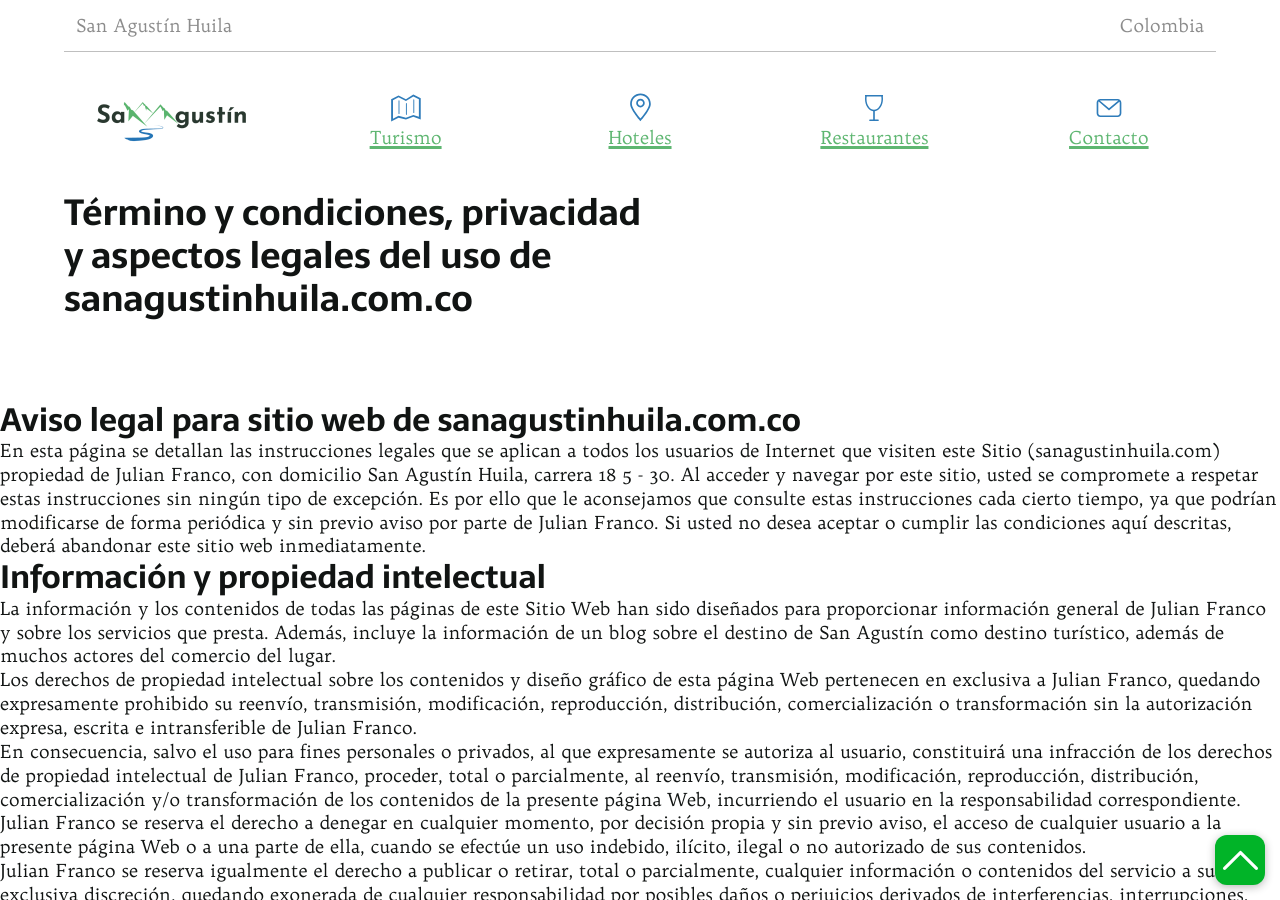
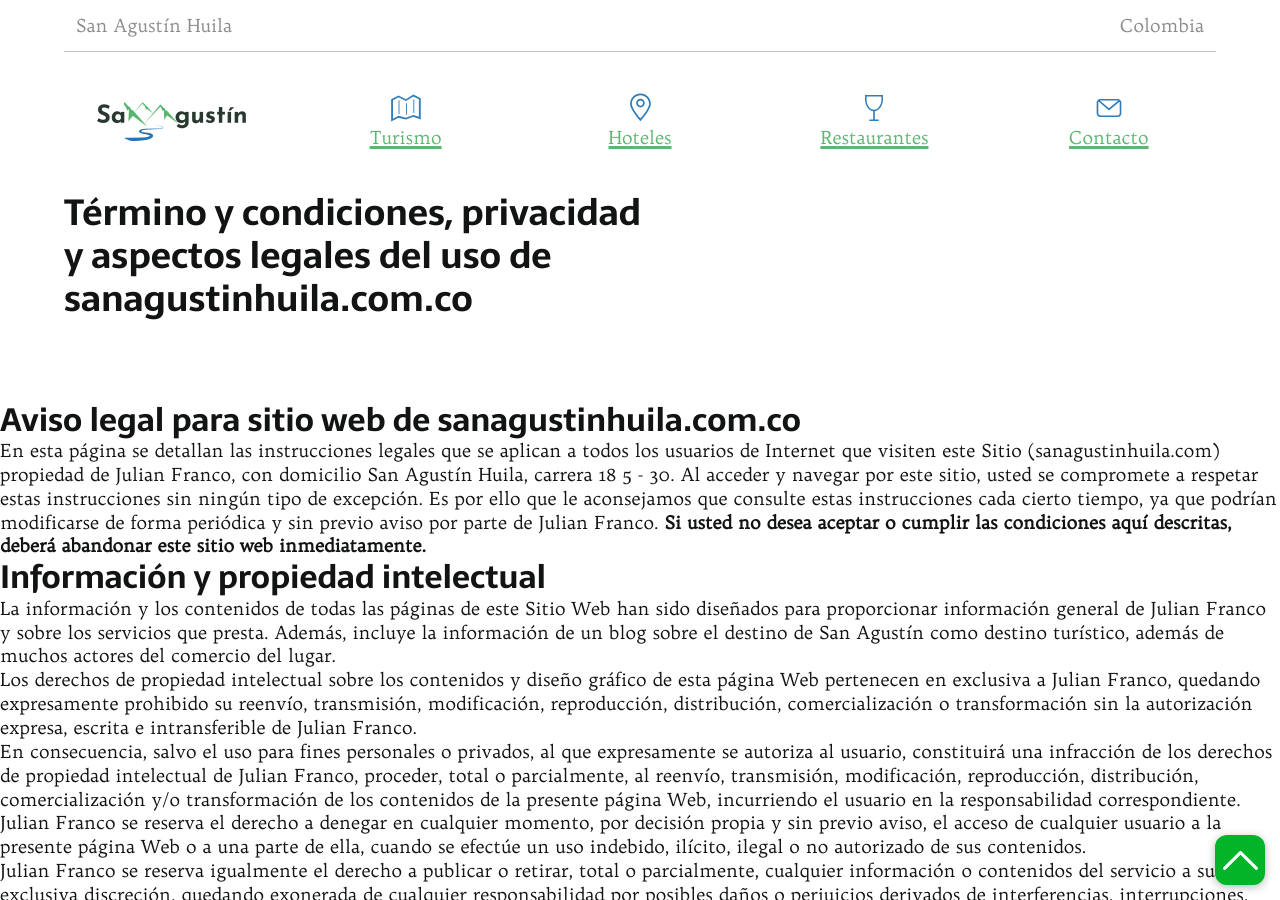
Before and after one commit to Klerpson/vacacionesopitas, a Jekyll site: the page built from legal.md, in a window 1280 px wide and 900 px high. Built offline with Jekyll 4.4.1, drawn with Linux system fonts in a browser that asks for light colours; some web fonts are replaced.

```diff
--- a/legal.md
+++ b/legal.md
@@ -7,7 +7,7 @@ noindex: true
 ---
 ## Aviso legal para sitio web de sanagustinhuila.com.co
 
-En esta página se detallan las instrucciones legales que se aplican a todos los usuarios de Internet que visiten este Sitio (sanagustinhuila.com) propiedad de Julian Franco, con domicilio San Agustín Huila, carrera 18 5 - 30. Al acceder y navegar por este sitio, usted se compromete a respetar estas instrucciones sin ningún tipo de excepción. Es por ello que le aconsejamos que consulte estas instrucciones cada cierto tiempo, ya que podrían modificarse de forma periódica y sin previo aviso por parte de Julian Franco. Si usted no desea aceptar o cumplir las condiciones aquí descritas, deberá abandonar este sitio web inmediatamente.
+En esta página se detallan las instrucciones legales que se aplican a todos los usuarios de Internet que visiten este Sitio (sanagustinhuila.com) propiedad de Julian Franco, con domicilio San Agustín Huila, carrera 18 5 - 30. Al acceder y navegar por este sitio, usted se compromete a respetar estas instrucciones sin ningún tipo de excepción. Es por ello que le aconsejamos que consulte estas instrucciones cada cierto tiempo, ya que podrían modificarse de forma periódica y sin previo aviso por parte de Julian Franco. **Si usted no desea aceptar o cumplir las condiciones aquí descritas, deberá abandonar este sitio web inmediatamente.**
 
 ## Información y propiedad intelectual
 
```
